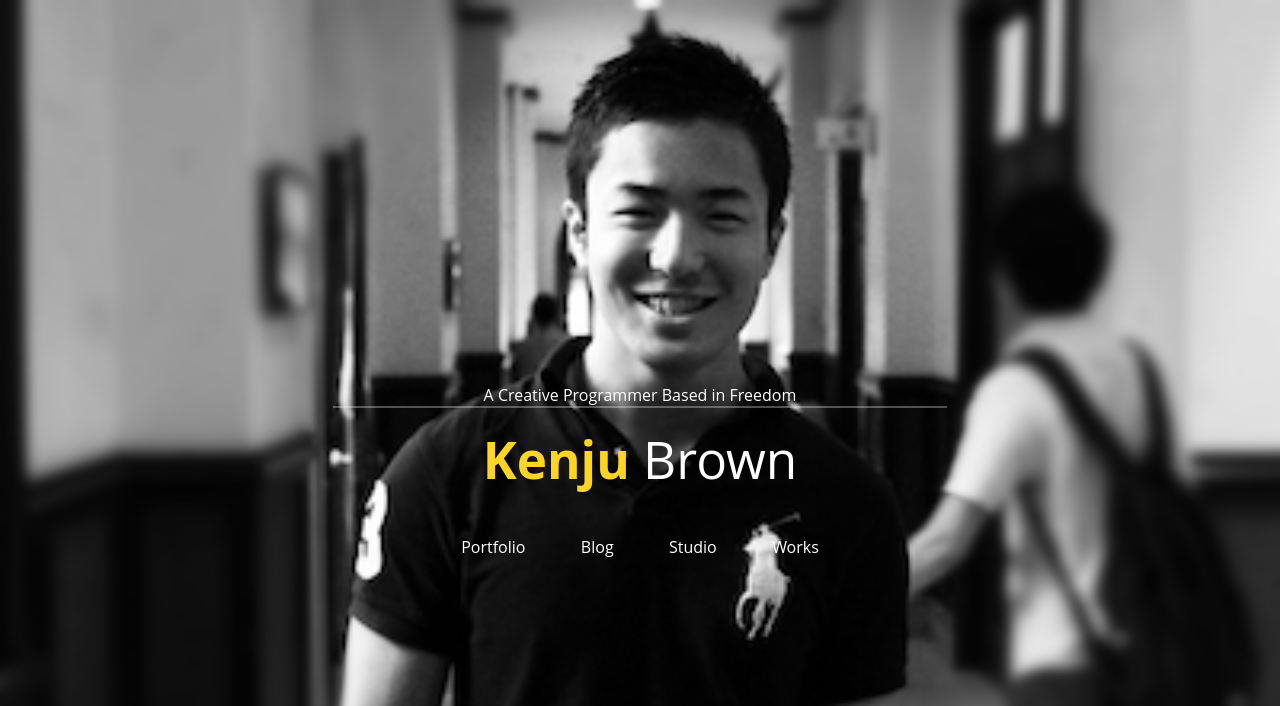
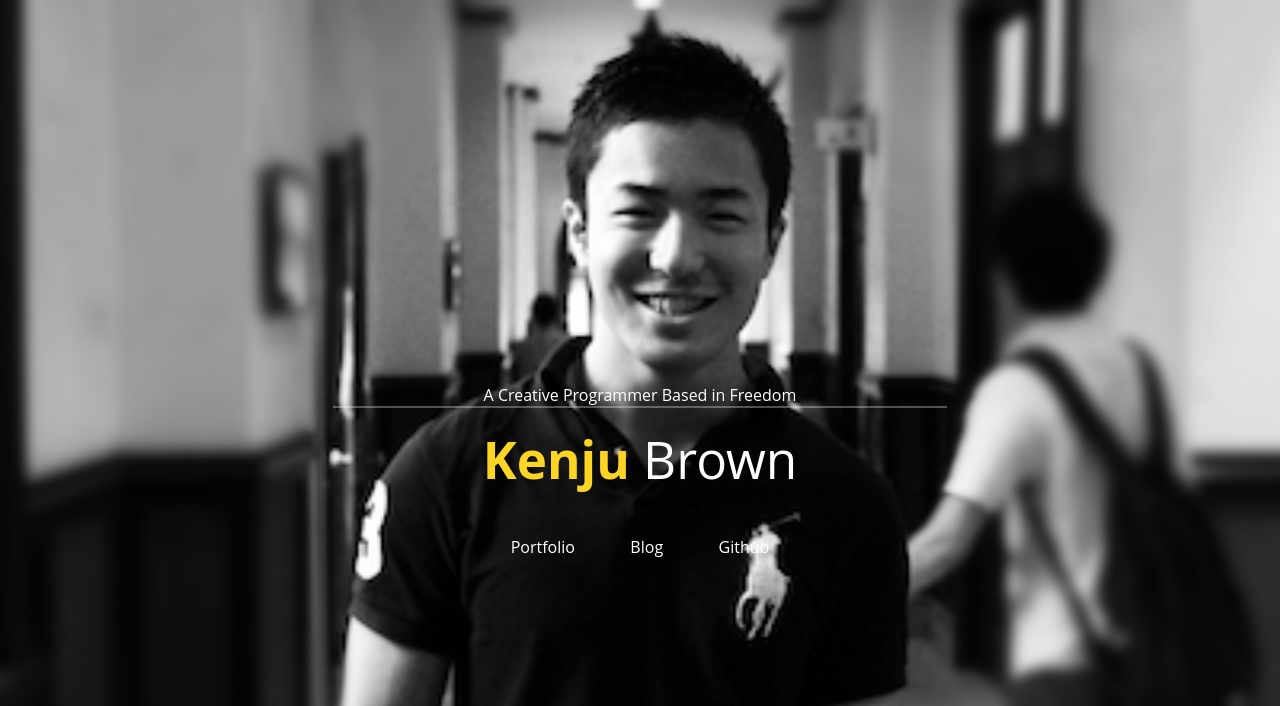
Before and after one commit to npmcdn-to-unpkg-bot/kenju.github.io, a plain HTML site: page index.html in a window 1280 px wide. Shown: the top 706 px of the page. Drawn offline with Linux system fonts and the light colour scheme; a web font is replaced by a local one.

Commit message:
update html

```diff
--- a/index.html
+++ b/index.html
@@ -20,8 +20,7 @@
 	</p>
 	<a class="a_link" href="http://kenju.github.io/portfolio">Portfolio</a>
 	<a class="a_link" href="http://kenju.github.io/blog">Blog</a>
-	<a class="a_link" href="http://kenju.github.io/studio">Studio</a>
-	<a class="a_link" href="http://kenju.github.io/works">Works</a>
+	<a class="a_link" href="http://github.com/KENJU">Github</a>
 </div>
 <a href="https://twitter.com/kenju_wagatsuma" target="_blank">
 	<img id="img_twitter" alt="twitter" src="img/twitter.svg">
```
